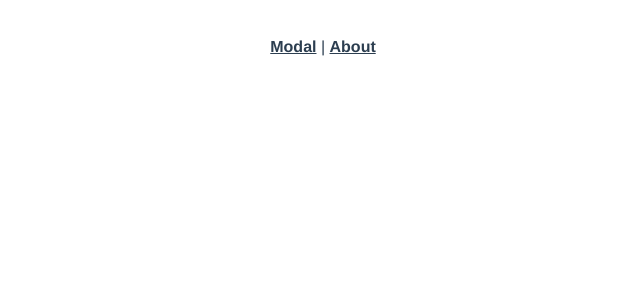
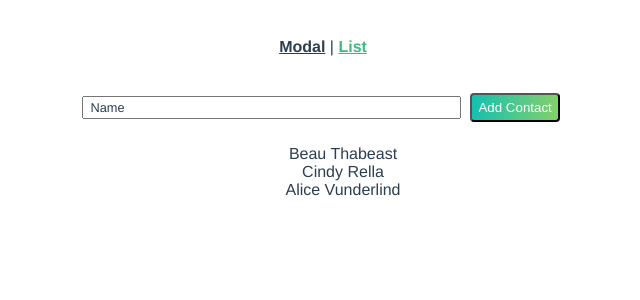
Before and after one commit to Legion112/animating-vue, a Vue app: page /list in a window 1280 px wide. Shown: the top 300 px of the page, without its empty margins (317-957 px from the left). Built offline with nearby package versions, Linux system fonts and the light colour scheme.

Commit message:
STARING CODE 4

```diff
--- a/src/App.vue
+++ b/src/App.vue
@@ -2,7 +2,7 @@
   <div id="app">
     <div id="nav">
       <router-link to="/">Modal</router-link> |
-      <router-link to="/about">About</router-link>
+      <router-link to="/list">List</router-link>
     </div>
     <transition name="slide-fade" mode="out-in">
       <router-view />
@@ -20,16 +20,31 @@
 }
 
 button {
-  width: 5em;
-  height: 2em;
+  height: 2.2em;
   margin: 0.5em;
-  border-radius: 5px;
+  border-radius: 0.3em;
   background: linear-gradient(to right, #16c0b0, #84cf6a);
-  font-size: 1em;
   color: white;
-  border: none;
-  outline: none;
-  cursor: pointer;
+}
+
+input {
+  display: inline-block;
+  box-sizing: border-box;
+  width: 30%;
+  height: 1.8em;
+  padding: 0.5em;
+  margin: 0.2em;
+  font: 0.8em 'Avenir', Helvetica, sans-serif;
+}
+
+.modal {
+  width: 250px;
+  height: 200px;
+  padding: 10px;
+  margin: 0 auto;
+  margin-top: 20px;
+  border-radius: 2%;
+  background-color: #e0e0e0;
 }
 
 #nav {
@@ -45,17 +60,19 @@
   color: #42b983;
 }
 
-.modal {
-  width: 250px;
-  height: 200px;
-  padding: 10px;
-  margin: 0 auto;
-  margin-top: 20px;
-  border-radius: 2%;
-  background-color: #e0e0e0;
+p {
+  font-size: 0.8em;
 }
+
+::placeholder {
+  color: #2c3e50;
+}
+
+ul {
+  list-style-type: none;
+}
+
 /*** TRANSITIONS ***/
-
 .fade-enter {
   opacity: 0;
 }
@@ -68,7 +85,7 @@
 .fade-leave-to {
   opacity: 0;
 }
-/* SLIDE */
+
 .slide-fade-enter {
   transform: translateX(10px);
   opacity: 0;
@@ -83,5 +100,4 @@
   transform: translateX(-10px);
   opacity: 0;
 }
-
 </style>
--- a/src/router.js
+++ b/src/router.js
@@ -1,7 +1,6 @@
 import Vue from 'vue'
 import Router from 'vue-router'
 import Modal from './views/Modal.vue'
-
 Vue.use(Router)
 
 export default new Router({
@@ -14,13 +13,12 @@
       component: Modal
     },
     {
-      path: '/about',
-      name: 'about',
+      path: '/list',
+      name: 'list',
       // route level code-splitting
       // this generates a separate chunk (about.[hash].js) for this route
       // which is lazy-loaded when the route is visited.
-      component: () =>
-        import(/* webpackChunkName: "about" */ './views/About.vue')
+      component: () => import(/* webpackChunkName: "list" */ './views/List.vue')
     }
   ]
 })
--- /dev/null
+++ b/src/views/List.vue
@@ -0,0 +1,29 @@
+<template>
+  <div>
+    <input type="text" v-model="newContact" placeholder="Name" />
+    <button @click="addContact">Add Contact</button>
+
+    <ul>
+      <li v-for="contact in contacts" :key="contact">
+        {{ contact }}
+      </li>
+    </ul>
+  </div>
+</template>
+
+<script>
+export default {
+  data() {
+    return {
+      newContact: '',
+      contacts: ['Beau Thabeast', 'Cindy Rella', 'Alice Vunderlind']
+    }
+  },
+  methods: {
+    addContact() {
+      this.contacts.push(this.newContact)
+      this.newContact = ''
+    }
+  }
+}
+</script>
--- a/src/views/Modal.vue
+++ b/src/views/Modal.vue
@@ -28,7 +28,3 @@
   }
 }
 </script>
-
-<style>
-
-</style>
```
